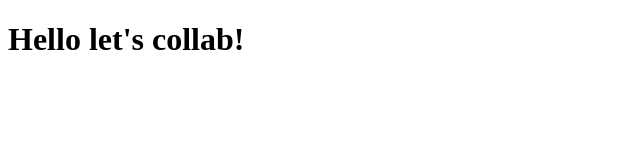
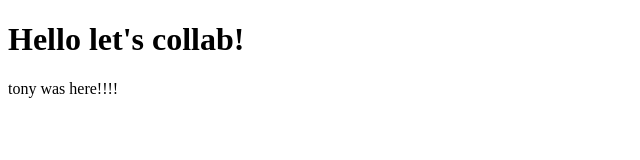
Before and after one commit to tparks18/kekambas-102_hello_world_collab, a plain HTML site: page index.html in a window 1280 px wide. Shown: the whole page, without its empty margins (0-640 px from the left). Drawn offline with Linux system fonts and the light colour scheme.

Commit message:
changes from tony campos

```diff
--- a/index.html
+++ b/index.html
@@ -8,5 +8,6 @@
 </head>
 <body>
     <h1>Hello let's collab!</h1>
+    <P>tony was here!!!!</P>
 </body>
 </html>
```
